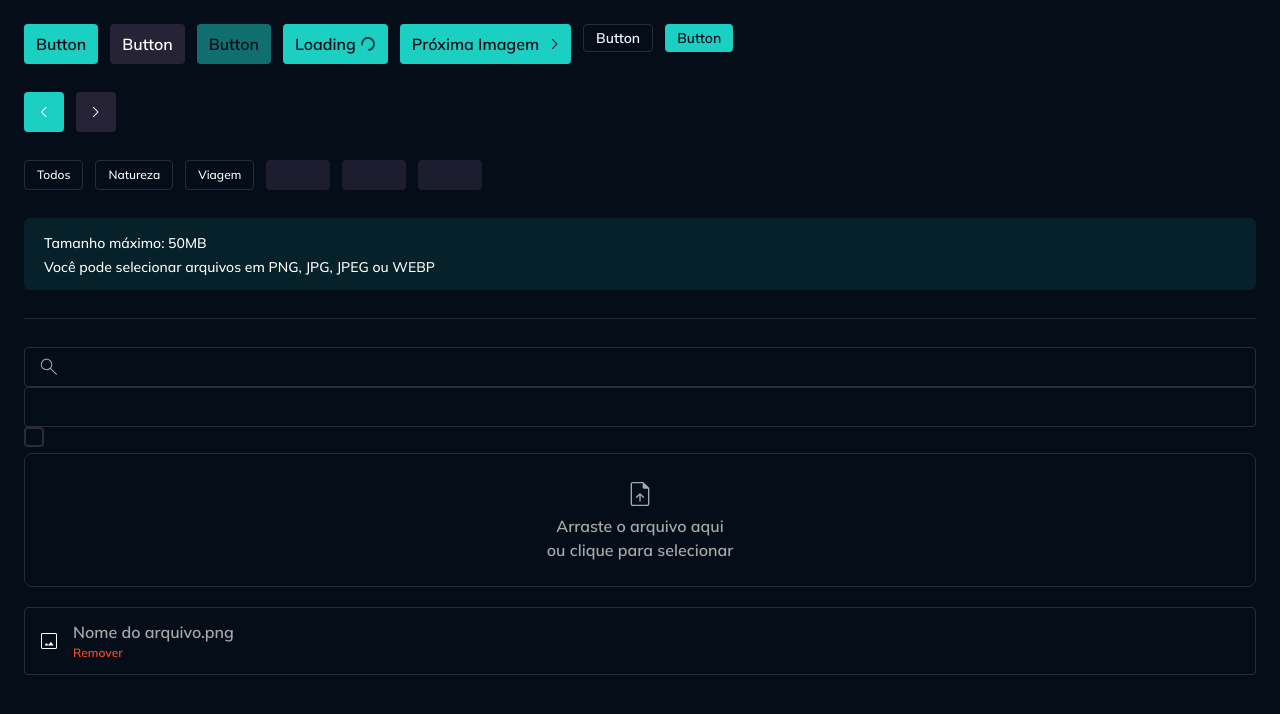
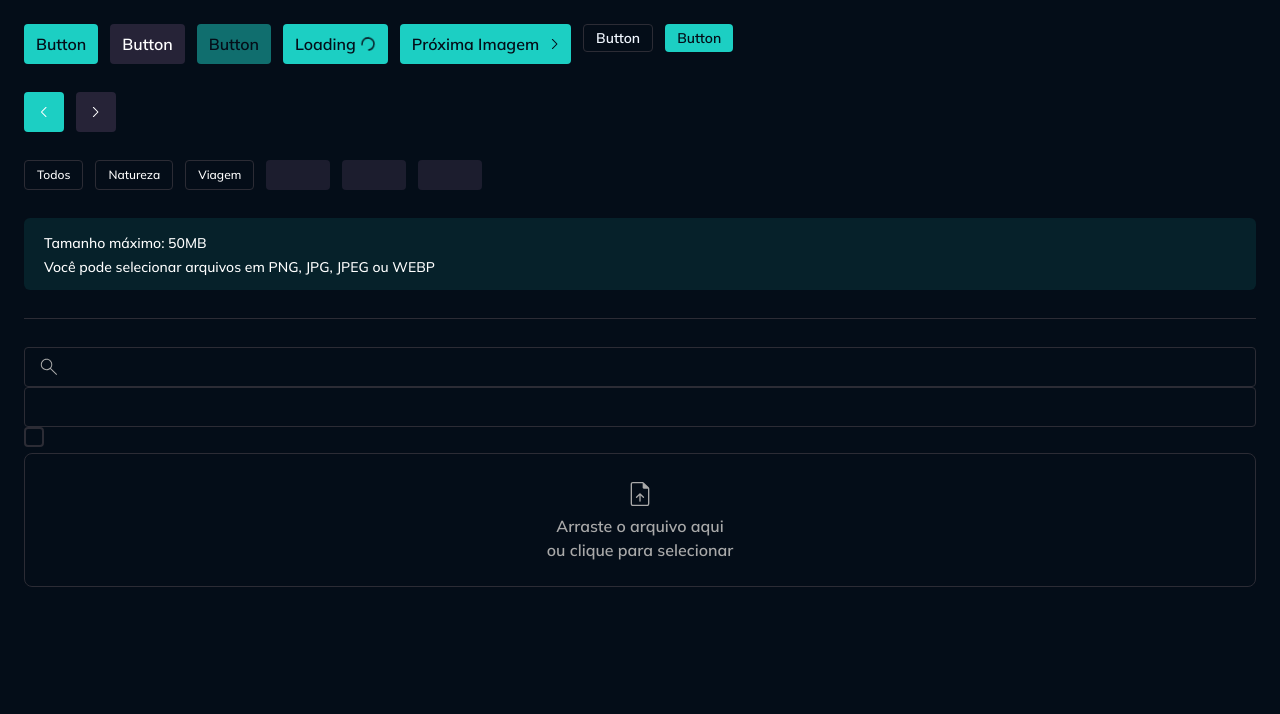
Before and after one commit to ThiagoSCarv/gallery-, a React (Vite) app: page / in a window 1280 px wide. Shown: the top 714 px of the page. Built offline with nearby package versions, Linux system fonts and the light colour scheme.

Commit message:
feat: recuperando nome do arquivo do formulario

```diff
--- a/package.json
+++ b/package.json
@@ -16,11 +16,13 @@
     "@fastify/cors": "8.5.0",
     "@fastify/multipart": "^8.0.0",
     "@fastify/static": "^7.0.0",
+    "@hookform/resolvers": "^5.2.2",
     "@tailwindcss/vite": "^4.1.10",
     "classnames": "^2.5.1",
     "fastify": "^4.24.3",
     "react": "^19.1.0",
     "react-dom": "^19.1.0",
+    "react-hook-form": "^7.72.1",
     "tailwind-variants": "^1.0.0",
     "tailwindcss": "^4.1.10",
     "zod": "^3.22.4"
--- a/src/App.tsx
+++ b/src/App.tsx
@@ -9,8 +9,10 @@
 import InputText from "./components/input-text";
 import InputCheckbox from "./components/input-checkBox";
 import InputSingleFile from "./components/input-single-file";
+import { useForm } from "react-hook-form";
 
 export default function App() {
+	const form = useForm();
 	return (
 		<div className="grid gap-7 p-6">
 			<div className="flex gap-3">
@@ -57,7 +59,7 @@
 				<InputText icon={SearchIcon} placeholder="Buscar foto" />
 				<InputText placeholder="Buscar foto" />
 				<InputCheckbox variant="default" size="md" />
-				<InputSingleFile />
+				<InputSingleFile form={form} {...form.register("file")} />
 			</div>
 		</div>
 	);
--- a/src/components/input-single-file.tsx
+++ b/src/components/input-single-file.tsx
@@ -3,6 +3,8 @@
 import Text, { textVariants } from "./text";
 import UploadFileIcon from "../assets/icons/upload-file.svg?react";
 import FileImageIcon from "../assets/icons/image.svg?react";
+import { useWatch } from "react-hook-form";
+import { useMemo } from "react";
 
 export const inputSingleFileVariants = tv({
 	base: `flex flex-col items-center justify-center w-full border border-solid border-border-primary group-hover:border-border-active gap-1 transition rounded-lg`,
@@ -31,17 +33,28 @@
 interface InputSingleFileProps
 	extends VariantProps<typeof inputSingleFileVariants>,
 		Omit<React.ComponentProps<"input">, "size"> {
+	// eslint-disable-next-line @typescript-eslint/no-explicit-any
+	form: any;
 	error?: React.ReactNode;
 }
 
 export default function InputSingleFile({
+	form,
 	error,
 	size,
 	className,
 	...props
 }: InputSingleFileProps) {
+	const formValues = useWatch({ control: form.control });
+	const name = props.name || "";
+	const formFile: File = useMemo(
+		() => formValues[name]?.[0],
+		[formValues, name],
+	);
 	return (
 		<div>
+			{!formFile ? (
+				<>
 					<div className="w-full relative group cursor-pointer">
 						<input
 							type="file"
@@ -53,7 +66,10 @@
 								svg={UploadFileIcon}
 								className={inputSingleFileIconVariants({ size })}
 							/>
-					<Text variant="label-medium" className="text-placeholder text-center">
+							<Text
+								variant="label-medium"
+								className="text-placeholder text-center"
+							>
 								Arraste o arquivo aqui <br /> ou clique para selecionar
 							</Text>
 						</div>
@@ -63,13 +79,14 @@
 							Erro no campo
 						</Text>
 					)}
-
+				</>
+			) : (
 				<div className="flex gap-3 items-center border border-solid border-border-primary mt-5 p-3 rounded">
 					<Icon svg={FileImageIcon} className="fill-white w-6 h-6" />
 					<div className="flex flex-col">
 						<div className="truncate max-w-80">
 							<Text variant="label-medium" className="text-placeholder">
-							Nome do arquivo.png
+								{formFile.name}
 							</Text>
 						</div>
 						<div className="flex">
@@ -79,12 +96,16 @@
 									variant: "label-small",
 									className: "text-accent-red cursor-pointer hover:underline",
 								})}
+								onClick={() => {
+									form.setValue(name, undefined);
+								}}
 							>
 								Remover
 							</button>
 						</div>
 					</div>
 				</div>
+			)}
 		</div>
 	);
 }
```
Also changed, not shown: 1 other file (tests, documents, lock files or other folders). Lines whose indentation alone changed are shown as unchanged.
